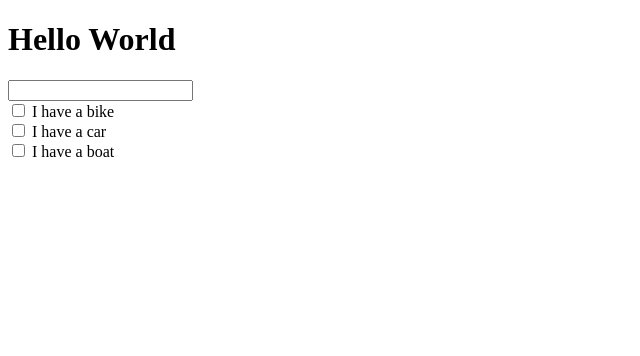
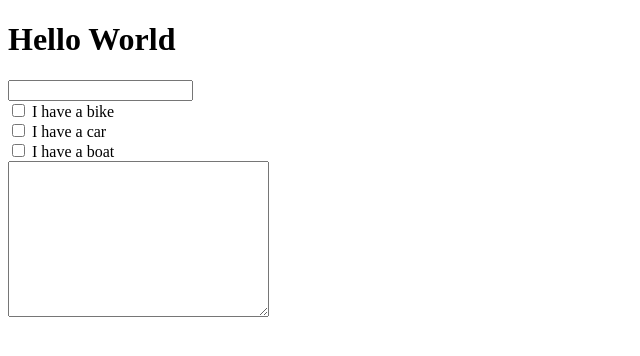
Before and after one commit to nga-hoeun/Testing, a plain HTML site: page index.html in a window 1280 px wide. Shown: the whole page, without its empty margins (0-640 px from the left). Drawn offline with Linux system fonts and the light colour scheme.

Commit message:
textArea

```diff
--- a/index.html
+++ b/index.html
@@ -19,6 +19,8 @@
         <input type="checkbox" id="vehicle3" name="vehicle3" value="Boat">
         <label for="vehicle3"> I have a boat</label><br>
     </div>
-
+    <div>
+        <textarea name="" id="" cols="30" rows="10"></textarea>
+    </div>
 </body>
 </html>
```
